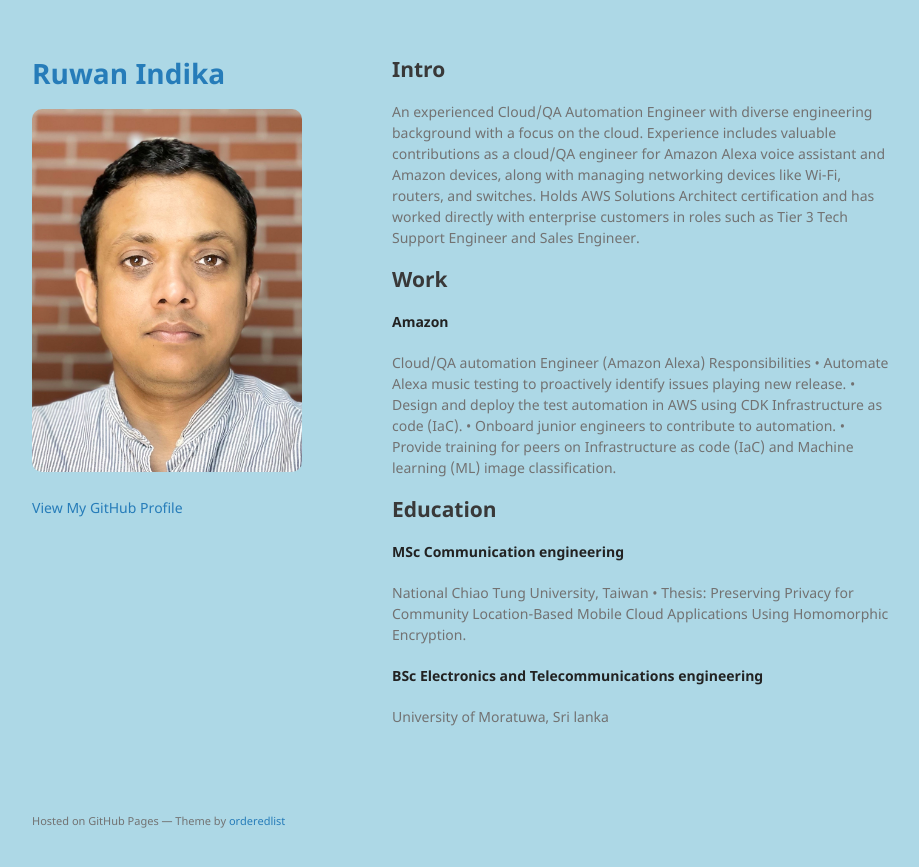
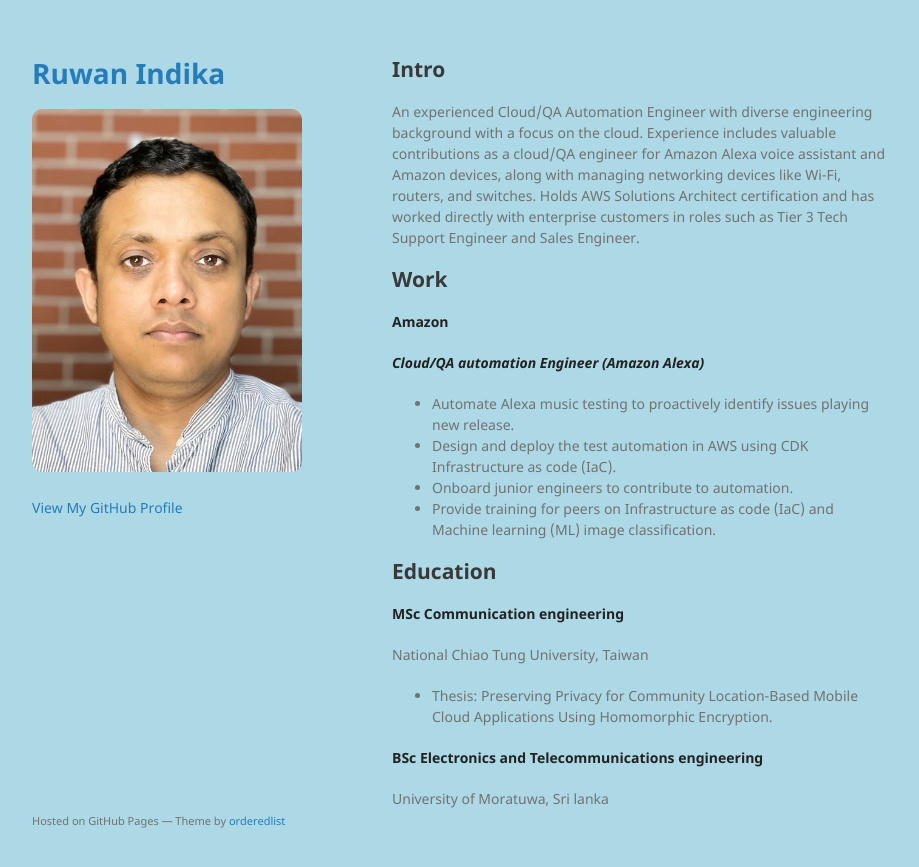
Before and after one commit to ruwanindika/ruwanindika.github.io, a Jekyll site: the page built from index.md, in a window 1280 px wide. Shown: the top 867 px of the page, without its empty margins (178-1097 px from the left). Built offline with Jekyll 4.4.1, drawn with Linux system fonts in a browser that asks for light colours; the repository's description, which GitHub fills in, is left out; our own code applies the rules of GitHub Pages for plain Markdown files.

Commit message:
content update

```diff
--- a/index.md
+++ b/index.md
@@ -9,20 +9,22 @@ An experienced Cloud/QA Automation Engineer with diverse engineering background
 
 **Amazon**
 
-Cloud/QA automation Engineer (Amazon Alexa)
-Responsibilities
-•	Automate Alexa music testing to proactively identify issues playing new release.
-•	Design and deploy the test automation in AWS using CDK Infrastructure as code (IaC).
-•	Onboard junior engineers to contribute to automation.
-•	Provide training for peers on Infrastructure as code (IaC) and Machine learning (ML) image classification.
+***Cloud/QA automation Engineer (Amazon Alexa)***
+
+- Automate Alexa music testing to proactively identify issues playing new release.
+- Design and deploy the test automation in AWS using CDK Infrastructure as code (IaC).
+- Onboard junior engineers to contribute to automation.
+- Provide training for peers on Infrastructure as code (IaC) and Machine learning (ML) image classification.
 
 
 
 ## Education
+
 **MSc Communication engineering**
 
 National Chiao Tung University, Taiwan
-•	Thesis: Preserving Privacy for Community Location-Based Mobile Cloud Applications Using Homomorphic Encryption.
+
+- Thesis: Preserving Privacy for Community Location-Based Mobile Cloud Applications Using Homomorphic Encryption.
 
 **BSc Electronics and Telecommunications engineering**
 
```
